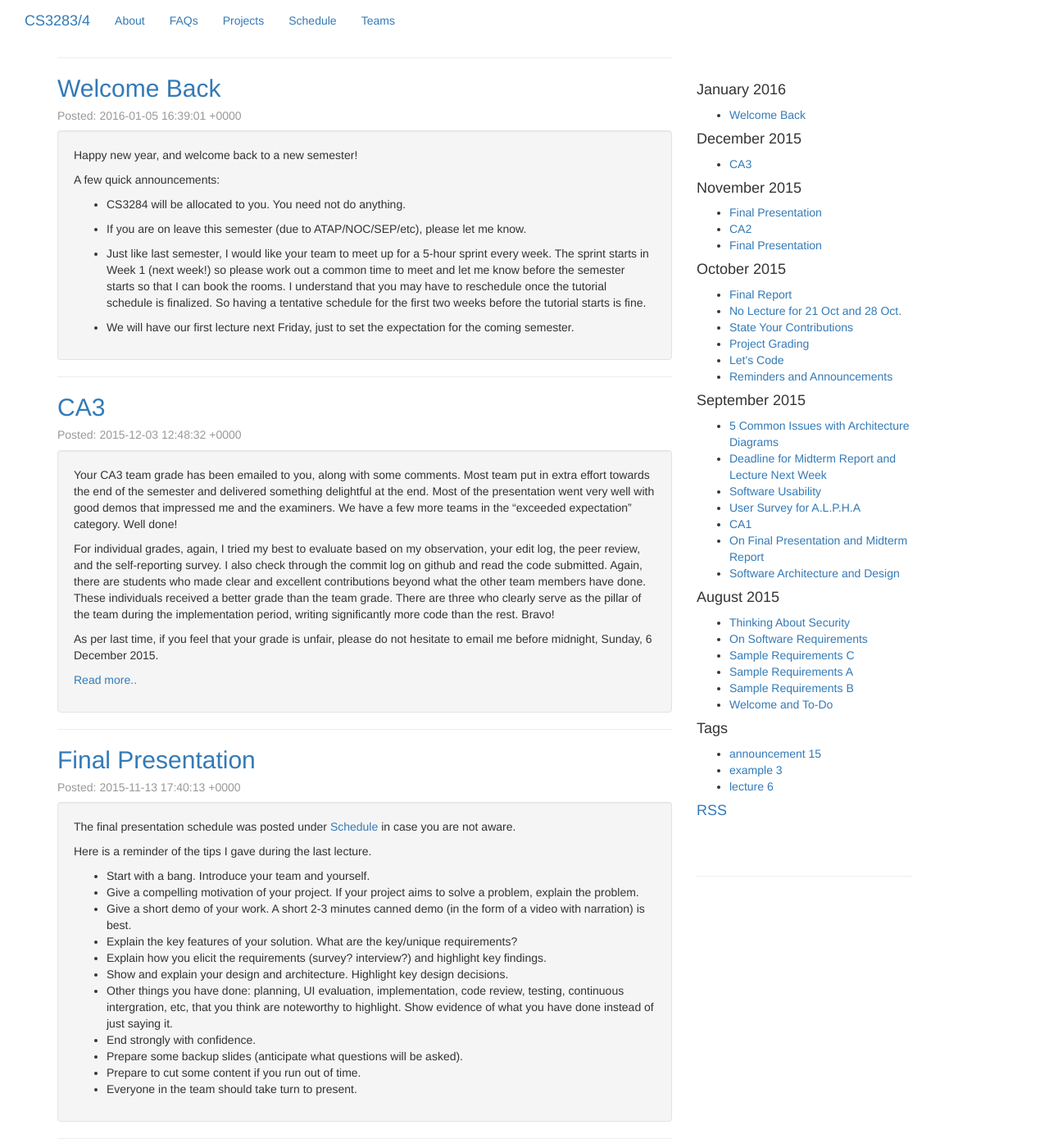
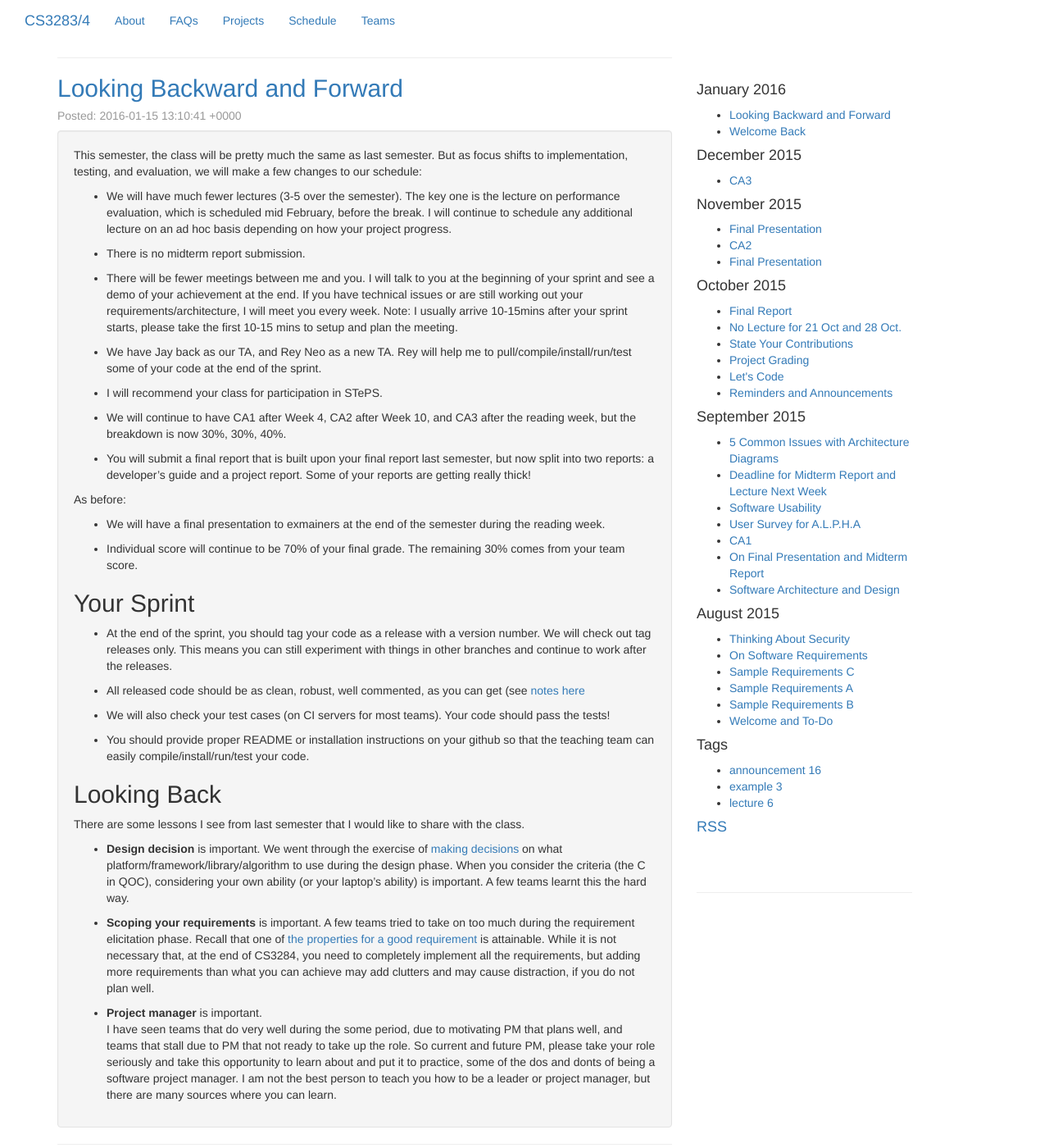
Before and after one commit to nus-mtp/1516, a Jekyll site: the page built from index.html, in a window 1280 px wide and 1400 px high. Shown: the whole window at 82% size. Built offline with Jekyll 4.4.1, drawn with Linux system fonts in a browser that asks for light colours; nearby versions of some CDN libraries; library files that are not in the unit come from our copies; Markdown is read by kramdown in place of the engine named in the settings; the list of posts is cut into pages by our own code; some of the changed text lies outside the part shown.

Commit message:
Fixed RSS path

```diff
--- a/_includes/themes/jiku/default.html
+++ b/_includes/themes/jiku/default.html
@@ -58,7 +58,7 @@
 			  {% assign tags_list = site.tags %}
 			  {% include JB/tags_list %}
 			  </ul>
-			  <h4><a href="rss.xml">RSS</a></h4>
+			  <h4><a href="{{ HOME_PATH }}/rss.xml">RSS</a></h4>
 			  <br>
 			  <br>
 			  <hr>
--- /dev/null
+++ b/_posts/2016-01-15-what-to-expect.md
@@ -0,0 +1,48 @@
+---
+layout: post
+title: Looking Backward and Forward
+tag: announcement
+date: 2016-01-15 13:10:41
+---
+
+This semester, the class will be pretty much the same as last semester.  But as focus shifts to implementation, testing, and evaluation, we will make a few changes to our schedule:
+
+* We will have much fewer lectures (3-5 over the semester).  The key one is the lecture on performance evaluation, which is scheduled mid February, before the break.  I will continue to schedule any additional lecture on an ad hoc basis depending on how your project progress.
+
+* There is no midterm report submission.
+
+* There will be fewer meetings between me and you.  I will talk to you at the beginning of your sprint and see a demo of your achievement at the end.  If you have technical issues or are still working out your requirements/architecture, I will meet you every week.  Note: I usually arrive 10-15mins after your sprint starts, please take the first 10-15 mins to setup and plan the meeting.
+
+* We have Jay back as our TA, and Rey Neo as a new TA.  Rey will help me to pull/compile/install/run/test some of your code at the end of the sprint.
+
+* I will recommend your class for participation in STePS.
+
+* We will continue to have CA1 after Week 4, CA2 after Week 10, and CA3 after the reading week, but the breakdown is now 30%, 30%, 40%.
+
+* You will submit a final report that is built upon your final report last semester, but now split into two reports: a developer's guide and a project report.  Some of your reports are getting really thick!
+
+
+As before:
+* We will have a final presentation to exmainers at the end of the semester during the reading week.
+
+* Individual score will continue to be 70% of your final grade.  The remaining 30% comes from your team score.
+
+## Your Sprint
+
+* At the end of the sprint, you should tag your code as a release with a version number.  We will check out tag releases only.  This means you can still experiment with things in other branches and continue to work after the releases.
+
+* All released code should be as clean, robust, well commented, as you can get (see [notes here](http://nus-mtp.github.io/1516/2015/10/07/implementation.html)
+
+* We will also check your test cases (on CI servers for most teams).  Your code should pass the tests!
+
+* You should provide proper README or installation instructions on your github so that the teaching team can easily compile/install/run/test your code.
+
+## Looking Back
+There are some lessons I see from last semester that I would like to share with the class.
+
+* **Design decision** is important. We went through the exercise of [making decisions](http://nus-mtp.github.io/1516/2015/09/03/software-architecture.html#read-more) on what platform/framework/library/algorithm to use during the design phase.  When you consider the criteria (the C in QOC), considering your own ability (or your laptop's ability) is important.  A few teams learnt this the hard way.
+
+* **Scoping your requirements** is important.  A few teams tried to take on too much during the requirement elicitation phase.  Recall that one of [the properties for a good requirement](http://nus-mtp.github.io/1516/2015/08/20/requirements.html) is attainable.  While it is not necessary that, at the end of CS3284, you need to completely implement all the requirements, but adding more requirements than what you can achieve may add clutters and may cause distraction, if you do not plan well.
+
+* **Project manager** is important.
+I have seen teams that do very well during the some period, due to motivating PM that plans well, and teams that stall due to PM that not ready to take up the role.  So current and future PM, please take your role seriously and take this opportunity to learn about and put it to practice, some of the dos and donts of being a software project manager.  I am not the best person to teach you how to be a leader or project manager, but there are many sources where you can learn.
```
